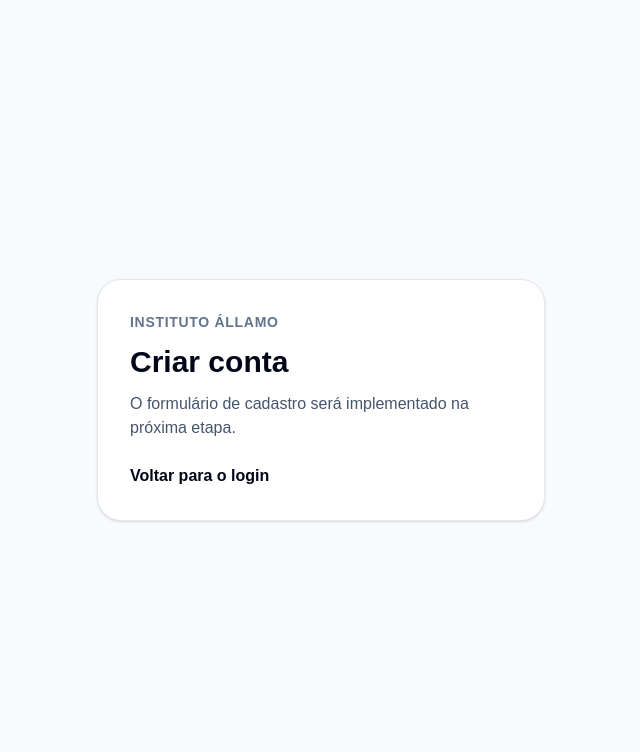
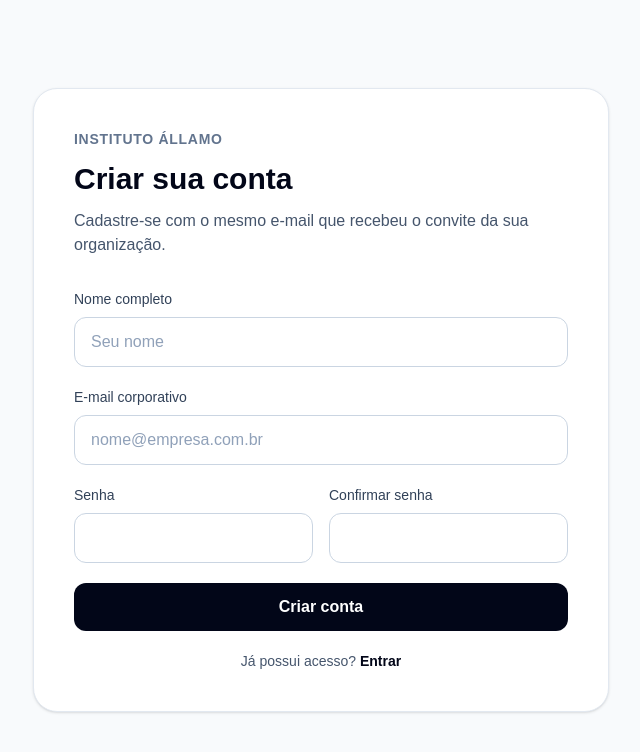
Before and after one commit to VictorHugoSimon/instituto-allamo-platform, a Next.js app in the folder apps/web/: page /cadastro in a window 1280 px wide. Shown: the top 752 px of the page, without its empty margins (319-959 px from the left). Built offline with nearby package versions, Linux system fonts and the light colour scheme.

Commit message:
SEMEALI: connect registration page to auth flow

```diff
--- a/apps/web/src/app/(auth)/cadastro/page.tsx
+++ b/apps/web/src/app/(auth)/cadastro/page.tsx
@@ -1,27 +1,26 @@
-import Link from "next/link";
+import { Suspense } from "react";
+
+import { CadastroForm } from "./cadastro-form";
 
 export default function CadastroPage() {
   return (
-    <main className="flex min-h-screen items-center justify-center bg-slate-50 px-6">
-      <section className="w-full max-w-md rounded-3xl border border-slate-200 bg-white p-8 shadow-sm">
+    <main className="flex min-h-screen items-center justify-center bg-slate-50 px-6 py-10">
+      <section className="w-full max-w-xl rounded-3xl border border-slate-200 bg-white p-8 shadow-sm sm:p-10">
         <p className="text-sm font-semibold uppercase tracking-wider text-slate-500">
           Instituto Államo
         </p>
 
         <h1 className="mt-3 text-3xl font-bold text-slate-950">
-          Criar conta
+          Criar sua conta
         </h1>
 
         <p className="mt-3 text-slate-600">
-          O formulário de cadastro será implementado na próxima etapa.
+          Cadastre-se com o mesmo e-mail que recebeu o convite da sua organização.
         </p>
 
-        <Link
-          className="mt-6 inline-block font-semibold text-slate-950 hover:underline"
-          href="/login"
-        >
-          Voltar para o login
-        </Link>
+        <Suspense fallback={<p className="mt-8 text-sm text-slate-500">Carregando formulário...</p>}>
+          <CadastroForm />
+        </Suspense>
       </section>
     </main>
   );
```
